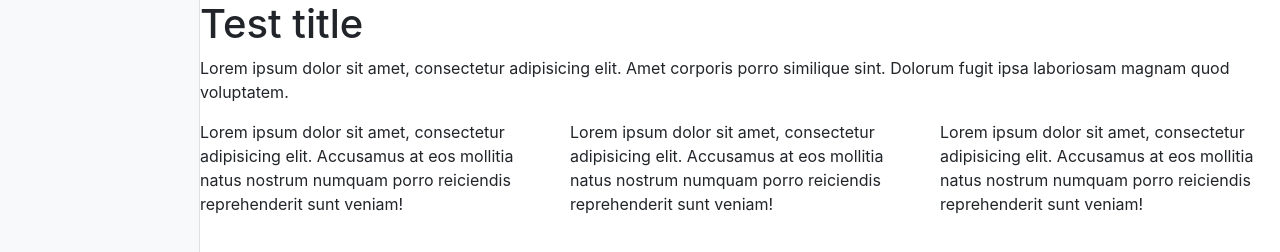
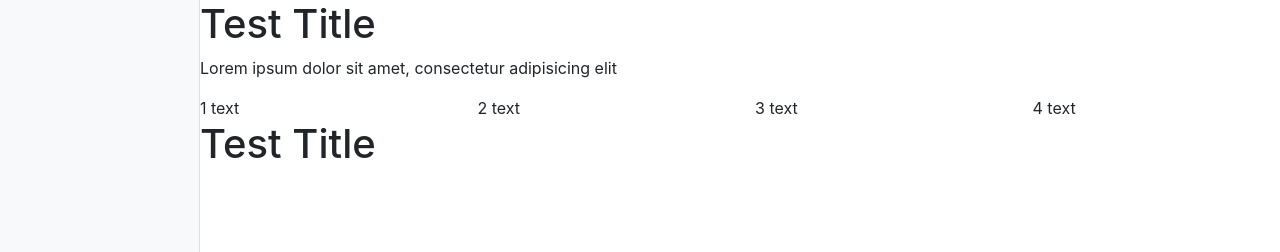
Before and after one commit to okadyrov/jsconstructor, a website built with webpack: page src/index.html in a window 1280 px wide. Shown: the top 252 px of the page. Built offline with nearby package versions, Linux system fonts and the light colour scheme.

Commit message:
create model

```diff
--- a/src/index.html
+++ b/src/index.html
@@ -8,29 +8,7 @@
 <body>
   <div id="app" class="container-fluid">
       <div id="panel" class="bg-light sidebar"></div>
-      <div id="site" class="content">
-          <div class="row">
-              <div class="col-sm">
-                  <h1>Test title</h1>
-              </div>
-          </div>
-          <div class="row">
-              <div class="col-sm">
-                  <p>Lorem ipsum dolor sit amet, consectetur adipisicing elit. Amet corporis porro similique sint. Dolorum fugit ipsa laboriosam magnam quod voluptatem.</p>
-              </div>
-          </div>
-          <div class="row">
-              <div class="col-sm">
-                  <p>Lorem ipsum dolor sit amet, consectetur adipisicing elit. Accusamus at eos mollitia natus nostrum numquam porro reiciendis reprehenderit sunt veniam!</p>
-              </div>
-              <div class="col-sm">
-                  <p>Lorem ipsum dolor sit amet, consectetur adipisicing elit. Accusamus at eos mollitia natus nostrum numquam porro reiciendis reprehenderit sunt veniam!</p>
-              </div>
-              <div class="col-sm">
-                  <p>Lorem ipsum dolor sit amet, consectetur adipisicing elit. Accusamus at eos mollitia natus nostrum numquam porro reiciendis reprehenderit sunt veniam!</p>
-              </div>
-          </div>
-      </div>
+      <div id="site" class="content"></div>
 
   </div>
 
--- a/src/index.js
+++ b/src/index.js
@@ -1 +1,41 @@
+import {model} from "./model";
+
 import './styles/main.css'
+
+model.forEach(block => {
+    let html
+    if(block.type === 'title') {
+        html = title(block)
+    } else if (block.type === 'text') {
+        html = text(block)
+    } else if (block.type === 'textColumns') {
+        html = textColumns(block)
+    }
+    document.querySelector('#site').insertAdjacentHTML('beforeend', html)
+})
+function title(block) {
+    return `
+        <div class="row">
+              <div class="col-sm">
+                  <h1>${block.value}</h1>
+              </div>
+        </div>
+    `
+}
+function text(block) {
+    return `
+        <div class="row">
+              <div class="col-sm">
+                  <p>${block.value}</p>
+              </div>
+        </div>
+    `
+}
+function textColumns(block) {
+    const html = block.value.map(item => `<div class="col-sm">${item}</div>`)
+    return `
+    <div class="row">
+             ${html.join('')}
+          </div>
+    `
+}
--- /dev/null
+++ b/src/model.js
@@ -0,0 +1,11 @@
+export const model = [
+    {type: 'title', value: 'Test Title', options: {}},
+    {type: 'text', value: 'Lorem ipsum dolor sit amet, consectetur adipisicing elit', options: {}},
+    {type: 'textColumns', value: [
+            '1 text',
+            '2 text',
+            '3 text',
+            '4 text'
+        ], options: {}},
+    {type: 'title', value: 'Test Title', options: {}}
+]
```
